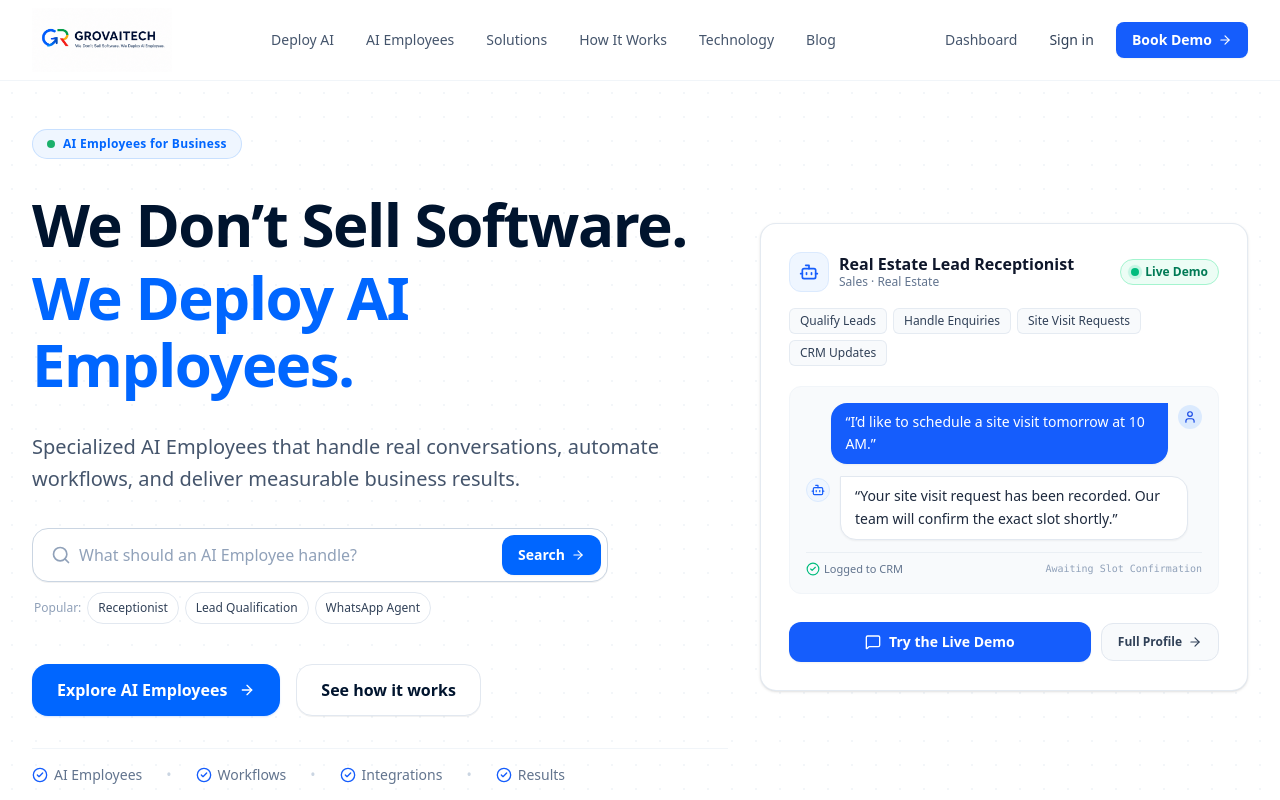
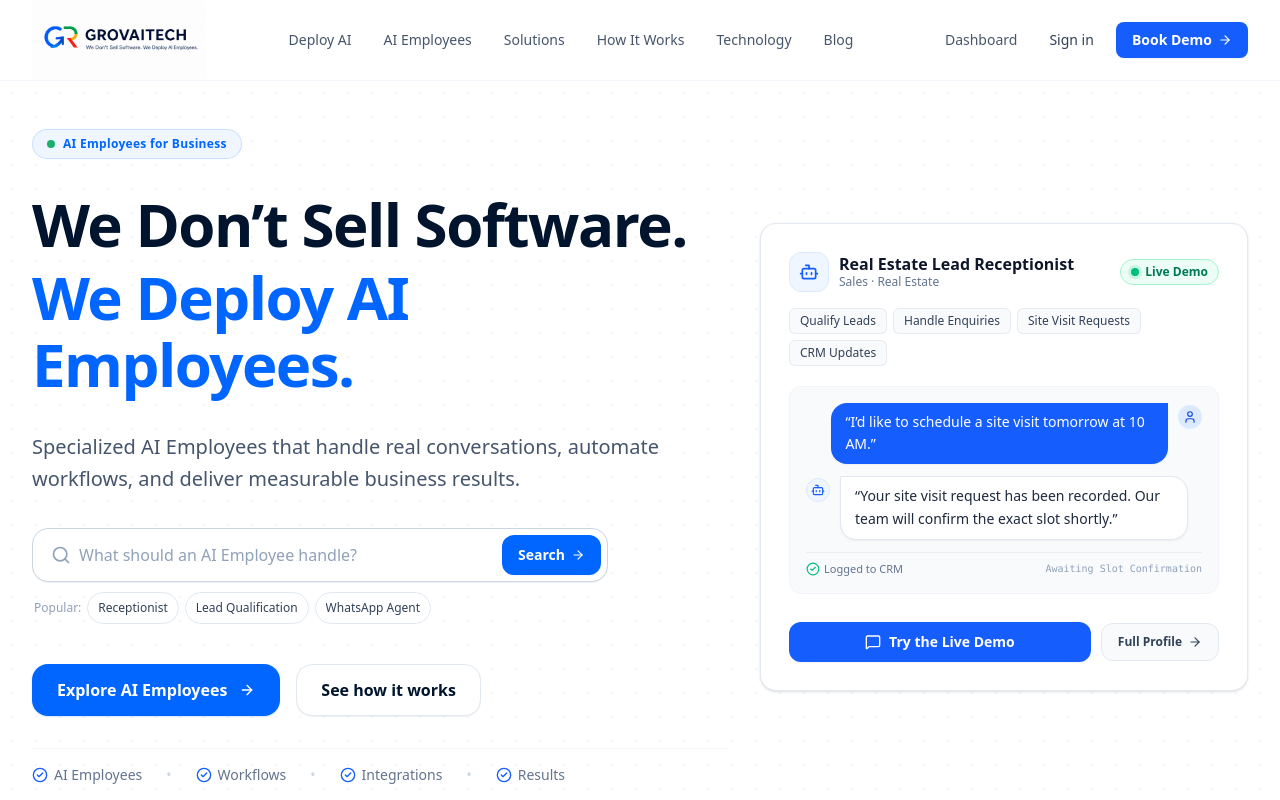
Before and after one commit to GovardhanRam/grovaitech, a Next.js app: page / in a window 1280 px wide. Shown: the top 800 px of the page. Built offline with nearby package versions, Linux system fonts and the light colour scheme.

Commit message:
ui: improve Grovaitech navbar logo prominence

```diff
--- a/components/public/PublicNav.tsx
+++ b/components/public/PublicNav.tsx
@@ -32,10 +32,10 @@ export default function PublicNav() {
               <Image
                 src="/images/grovaitech-navbar-logo-240x84.png"
                 alt="Grovaitech — We Don't Sell Software. We Deploy AI Employees."
-                width={140}
-                height={64}
+                width={175}
+                height={61}
                 priority
-                className="w-[115px] sm:w-[140px] h-auto object-contain"
+                className="w-[140px] sm:w-[175px] h-auto object-contain"
               />
             </Link>
           </div>
```
